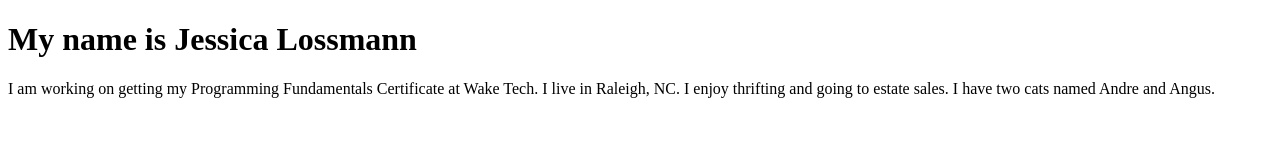
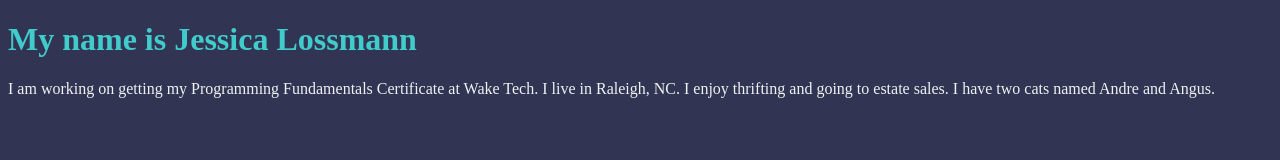
Before and after one commit to JessicaLossmann/JessicaLossmann.github.io, a plain HTML site: page index.html in a window 1280 px wide. Drawn offline with Linux system fonts and the light colour scheme.

Commit message:
Update index.html

```diff
--- a/index.html
+++ b/index.html
@@ -4,14 +4,14 @@
     <title>My Personal Introducion</title>
      <style>
     body {
-background-color:323453;
-}
-h1 {
-color:41CCCC;
-}
-p {
-color:EFF2F2;
-}
+          background-color:#323453;
+    }
+    h1 {
+      color:#41CCCC;
+    }
+    p {
+    color:#EFF2F2;
+    }
     </style>
     </head>
   <body>
```
